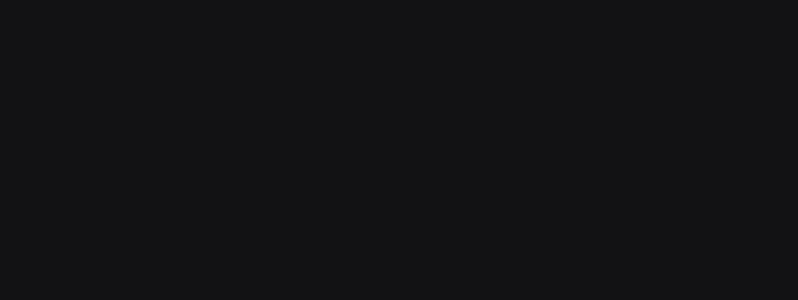
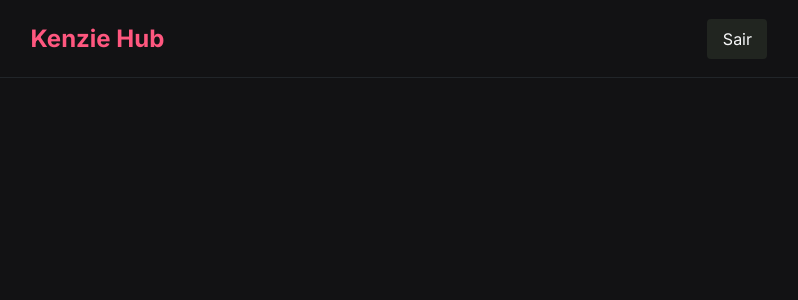
Before and after one commit to beadebona/react-entrega-s2-kenzie-hub-beadebona, a React (Create React App) app: page /dashboard in a window 1280 px wide. Shown: the top 300 px of the page, without its empty margins (241-1039 px from the left). Built offline with nearby package versions, Linux system fonts and the light colour scheme.

Commit message:
fix: Adding Props to the Styled Button

```diff
--- a/src/components/Button/index.jsx
+++ b/src/components/Button/index.jsx
@@ -1,7 +1,7 @@
 import StyledButton from "./style";
 
-const Button = ({text, ...rest })=>{
-    return <StyledButton {...rest}>{text}</StyledButton>
+const Button = ({text, greySchema, ...rest })=>{
+    return <StyledButton greySchema={greySchema} {...rest}>{text}</StyledButton>
 }
 
 export default Button;
--- a/src/components/Button/style.js
+++ b/src/components/Button/style.js
@@ -3,7 +3,7 @@ import styled from "styled-components";
 const StyledButton = styled.button`
     width: 100%;
     height: 40px;
-    background: var(--primary);
+    background: ${(props)=>props.greySchema? "#868E96":"#FF577F"};
     border-radius: 4px;
     border: none;
     color: var(--grey-0);
@@ -11,7 +11,7 @@ const StyledButton = styled.button`
     transition: 0.8s;
 
     &:hover{
-        background: var(--primary-focus)
+        background: ${(props)=>props.greySchema? "#343B41":"#FF427F"};
     }
 `
 
--- /dev/null
+++ b/src/components/Header/index.jsx
@@ -0,0 +1,14 @@
+import Logo from "../Logo";
+import StyledHeader from "./style";
+
+const Header = ({header, text, ...rest})=>{
+    return(
+        <StyledHeader header={header}>
+            <Logo/>
+            <button {...rest}>{text}</button>
+        </StyledHeader>
+
+    )
+}
+
+export default Header
--- /dev/null
+++ b/src/components/Header/style.js
@@ -0,0 +1,27 @@
+import styled from "styled-components";
+
+const StyledHeader = styled.header`
+    max-width: ${props=>props.header? "100vw": "350px"};
+    display: flex;
+    align-items: center;
+    justify-content:${props=>props.header? "space-around;": "space-between;"};
+    margin: 0 auto;
+    border-bottom: ${props=>props.header? "solid 1px #212529": "none"};
+
+    button{
+        width:60px;
+        background: var(--grey-3);
+        transition: 0.8s;
+        height: 40px;
+        border-radius: 4px;
+        border: none;
+        margin: 10px 0;
+        transition: 0.8s;
+    }
+    button:hover{
+        background: var(--grey-2)
+    }
+
+`
+
+export default StyledHeader
--- /dev/null
+++ b/src/pages/Dashboard/index.jsx
@@ -0,0 +1,15 @@
+import { useHistory } from "react-router-dom"
+import Header from "../../components/Header/index"
+
+
+const Dashboard = ()=>{
+
+    const history = useHistory()
+    return(
+        <>
+        <Header header="true" text="Sair" onClick={()=>history.push('/')}/>
+        </>
+    )
+}
+
+export default Dashboard
--- a/src/pages/Login/index.jsx
+++ b/src/pages/Login/index.jsx
@@ -23,7 +23,7 @@ const Login = ()=>{
                 <Link>Cadastre-se</Link> */}
             </form>
             <span>Ainda não possui uma conta?</span>
-            <Button text="Cadastre-se" onClick={() => history.push("/cadastro")}/>
+            <Button greySchema="true" text="Cadastre-se" onClick={() => history.push("/cadastro")}/>
         </Container>
     </>
     )
--- a/src/pages/SignUp/index.jsx
+++ b/src/pages/SignUp/index.jsx
@@ -1,19 +1,17 @@
 import { useHistory } from "react-router-dom"
 import Button from "../../components/Button"
+import Header from "../../components/Header"
 import Input from "../../components/Input"
-import Logo from "../../components/Logo"
 import Select from "../../components/Select"
 import Container from "../Login/style"
-import StyledDiv from "./style"
+
 
 const SignUp = ()=>{
     const history = useHistory()
+
     return(
         <>
-        <StyledDiv>
-            <Logo/>
-            <Button onClick={()=> history.push('/')} text="Voltar"/>
-        </StyledDiv>
+        <Header text="Voltar" onClick={()=>history.push('/')} />
 
         <Container>
             <h2>Crie sua conta</h2>
@@ -26,9 +24,6 @@ const SignUp = ()=>{
 
 
                 <Select/>
-
-
-
                 <Button text="Cadastrar"/>
             </form>
         </Container>
--- a/src/pages/SignUp/style.js
+++ /dev/null
@@ -1,21 +0,0 @@
-import styled from "styled-components";
-
-const StyledDiv = styled.div`
-    width: 90%;
-    max-width: 350px;
-    margin: auto;
-    display: flex;
-    align-items: center;
-    justify-content: space-between;
-
-    button{
-        width:60px;
-        background: var(--grey-3);
-        transition: 0.8s;
-    }
-    button:hover{
-        background: var(--grey-2)
-    }
-`
-
-export default StyledDiv
--- a/src/routes/index.jsx
+++ b/src/routes/index.jsx
@@ -1,4 +1,5 @@
 import { Route, Switch } from "react-router-dom"
+import Dashboard from "../pages/Dashboard"
 import Login from "../pages/Login"
 import SignUp from "../pages/SignUp"
 
@@ -11,8 +12,8 @@ const Routes = () =>{
             <Route path="/cadastro">
                 <SignUp/>
             </Route>
-            <Route>
-
+            <Route path="/dashboard">
+                <Dashboard/>
             </Route>
         </Switch>
     )
--- a/src/styles/global.js
+++ b/src/styles/global.js
@@ -23,12 +23,12 @@ const GlobalStyle = createGlobalStyle`
 
 body{
     background-color: var(--grey-4);
-    color: var(--grey-0);
 }
 
 body, input, button, select{
     font-family: 'Inter', sans-serif;
     font-size: 1rem;
+    color: var(--grey-0);
 }
 
 button{
```
Also changed, not shown: src/pages/Dashboard/style.js (added).
